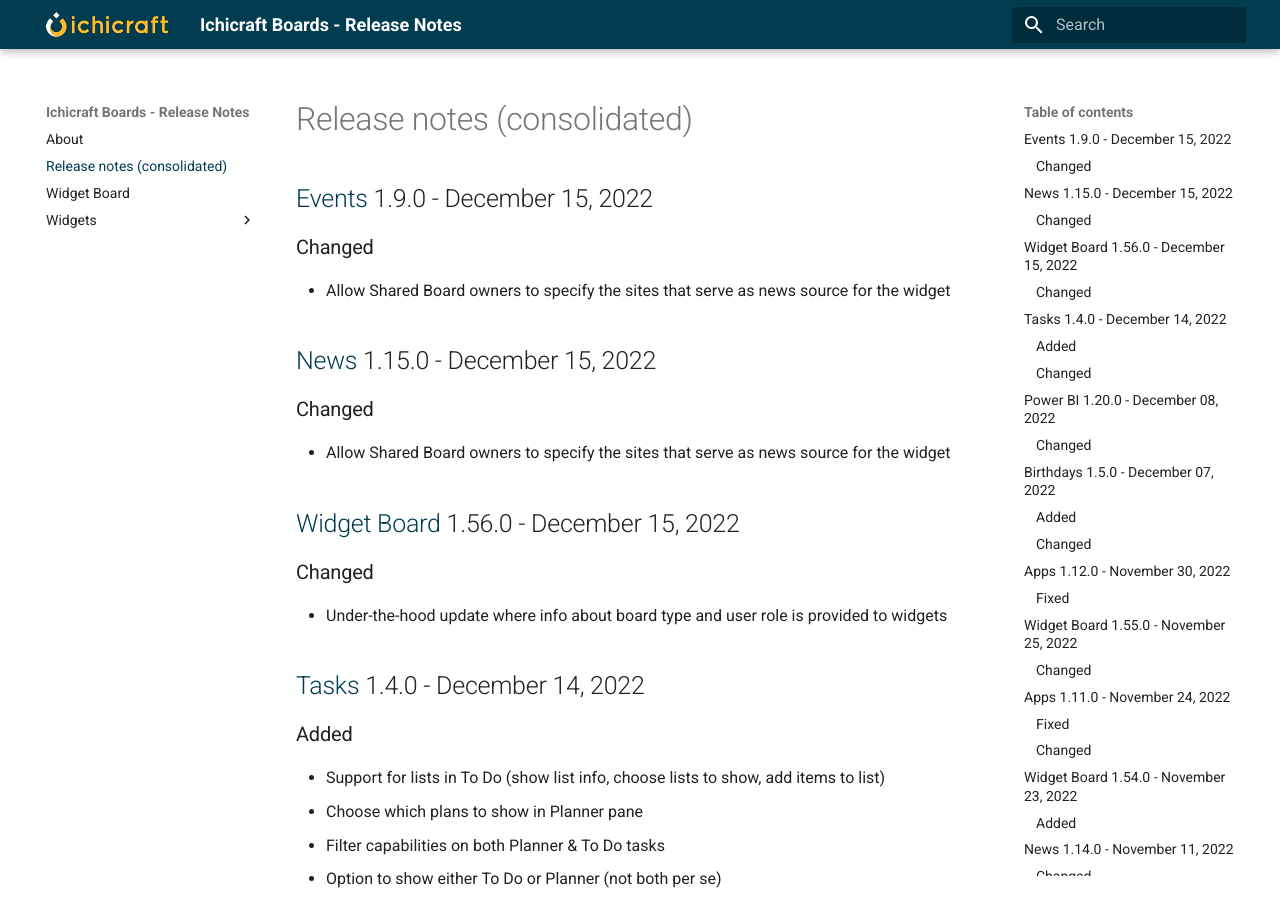
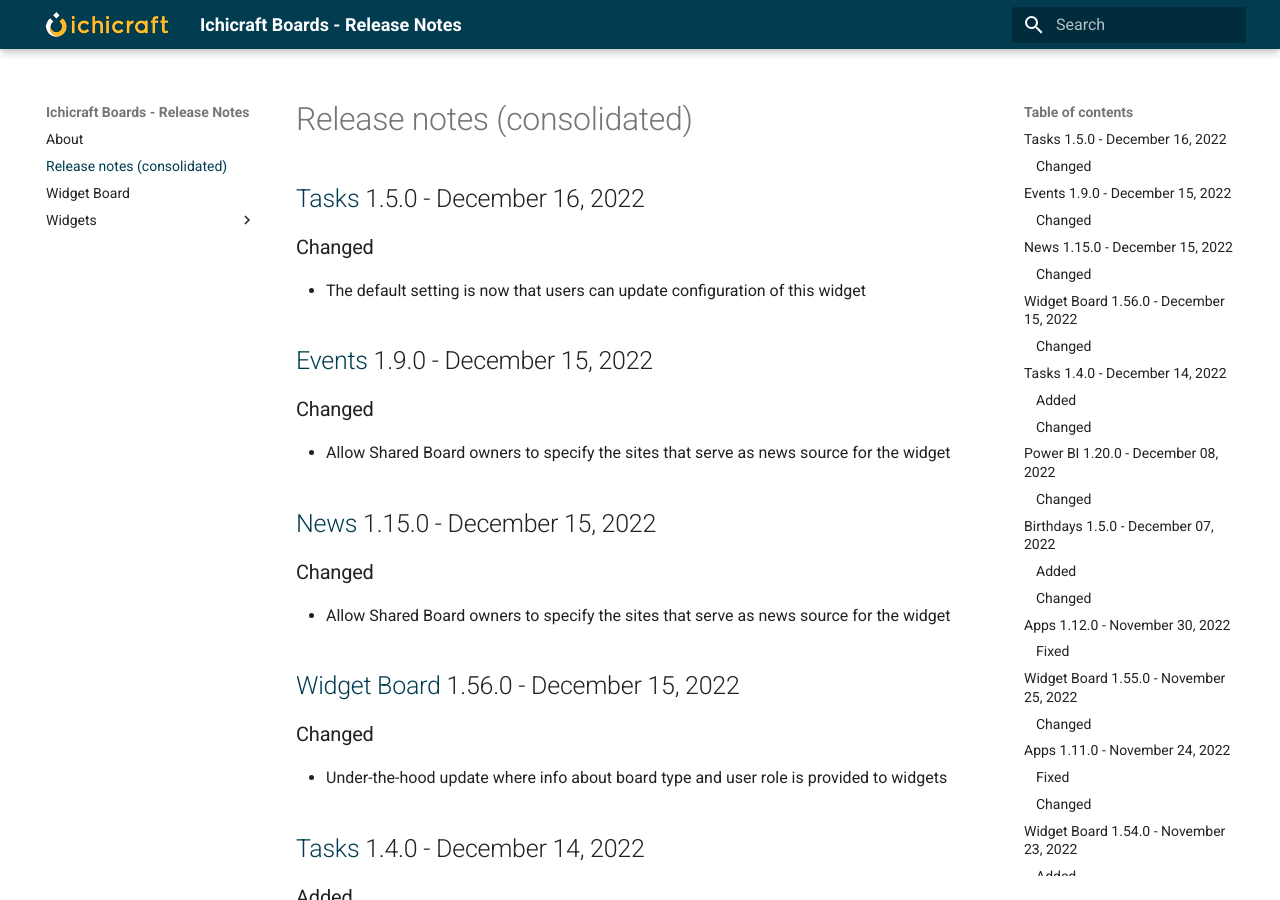
Before and after one commit to ichicraft/widgets-docs, an MkDocs documentation site: the page built from docs/Release-notes-(consolidated).md, in a window 1280 px wide and 900 px high. Built offline with MkDocs 1.6.1 and Material for MkDocs 9.7.7, drawn with Linux system fonts in a browser that asks for light colours.

Commit message:
Release notes updated by BuildService

```diff
--- a/docs/Release-notes-(consolidated).md
+++ b/docs/Release-notes-(consolidated).md
@@ -1,3 +1,8 @@
+## [Tasks](./Widgets/Tasks.md) 1.5.0 - December 16, 2022
+
+### Changed
+- The default setting is now that users can update configuration of this widget
+
 ## [Events](./Widgets/Events.md) 1.9.0 - December 15, 2022
 
 ### Changed
```
Also changed, not shown: docs/Widgets/Tasks.md (+5 -0 lines).
